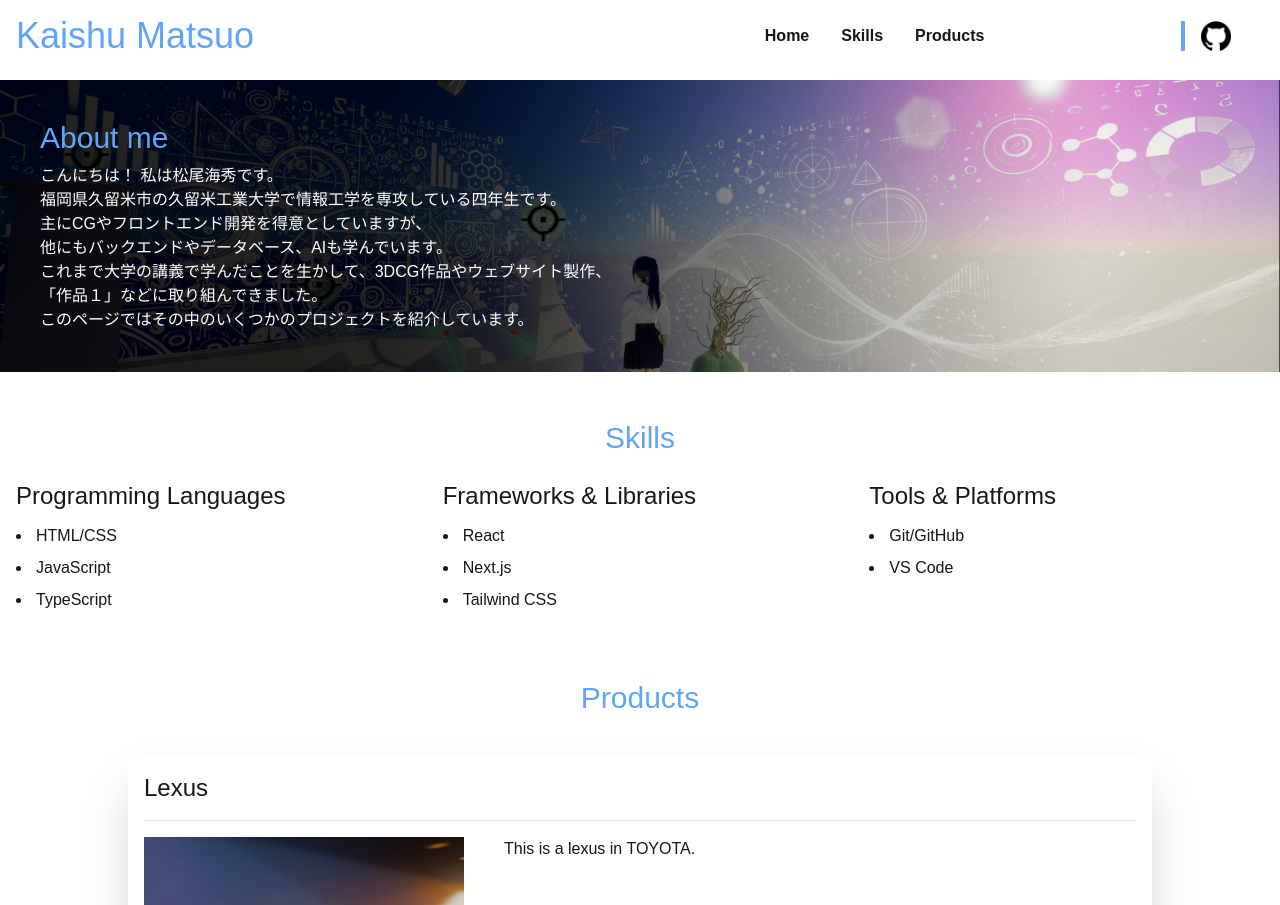
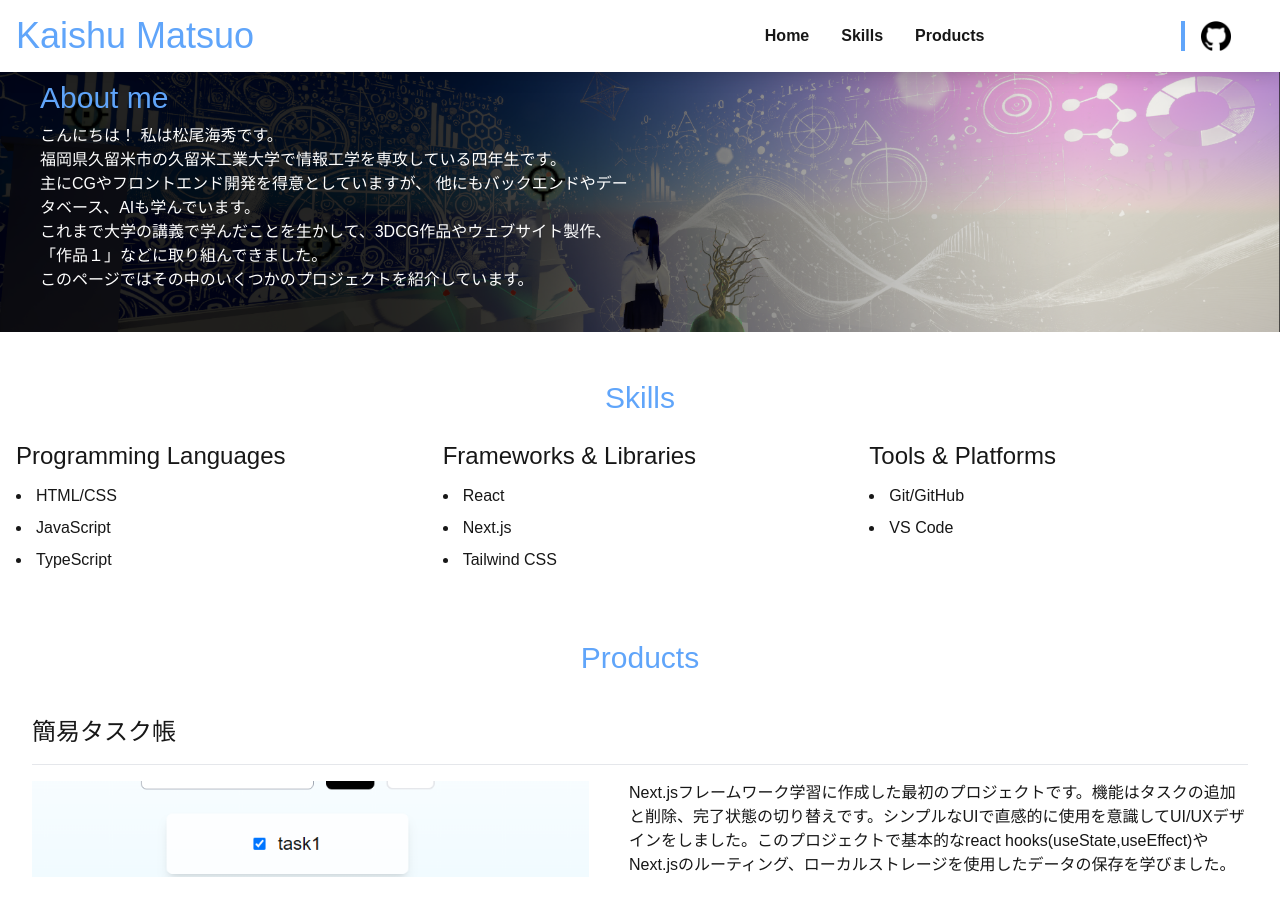
Before and after one commit to kaishu0723/engineer-portfolio-site, a Next.js app: page / in a window 1280 px wide. Shown: the top 905 px of the page. Built offline with nearby package versions, Linux system fonts and the light colour scheme.

Commit message:
fix products header

```diff
--- a/src/app/components/header.tsx
+++ b/src/app/components/header.tsx
@@ -2,7 +2,7 @@ import Image from "next/image";
 
 const header = () => {
     return (
-        <div className="bg-white p-4 fixed top-0 left-0 w-full z-50">
+        <div className="bg-white p-4 fixed top-0 left-0 w-full z-50 shadow-lg">
             <nav className="flex mx-auto container items-center">
                 <h2 className="text-4xl text-blue-400 w-3/5">Kaishu Matsuo</h2>
                 <div className="space-x-8 w-1/3">
--- a/src/app/components/introduse.tsx
+++ b/src/app/components/introduse.tsx
@@ -1,14 +1,14 @@
 const introduse = () => {
 
     return (
-        <div id="home" className="p-10 max-h-screen bg-cover bg-center bg-intro-bg1 object-cover text-white mt-20">
+        <div id="home" className="p-10 max-h-screen bg-cover bg-center bg-intro-bg1 object-cover text-white mt-10">
                 <h2 className="text-3xl pb-2 text-blue-400">About me</h2>
                 <p className="w-1/2">
                     こんにちは！ 私は松尾海秀です。<br />
                     福岡県久留米市の久留米工業大学で情報工学を専攻している四年生です。<br />
-                    主にCGやフロントエンド開発を得意としていますが、<br />
+                    主にCGやフロントエンド開発を得意としていますが、
                     他にもバックエンドやデータベース、AIも学んでいます。<br />
-                    これまで大学の講義で学んだことを生かして、3DCG作品やウェブサイト製作、<br />
+                    これまで大学の講義で学んだことを生かして、3DCG作品やウェブサイト製作、
                     「作品１」などに取り組んできました。<br />
                     このページではその中のいくつかのプロジェクトを紹介しています。
                 </p>
--- a/src/app/components/products.tsx
+++ b/src/app/components/products.tsx
@@ -4,12 +4,6 @@ import Image from "next/image";
 
 const products = () => {
     const products=[//I'll edit this
-        {
-            title:"Lexus",
-            description:"This is a lexus in TOYOTA.",
-            media:"/images/lexus_after.png",
-            link:"https://www.kurume-it.ac.jp/",
-        },
         {
             title:"簡易タスク帳",
             description:"Next.jsフレームワーク学習に作成した最初のプロジェクトです。機能はタスクの追加と削除、完了状態の切り替えです。シンプルなUIで直感的に使用を意識してUI/UXデザインをしました。このプロジェクトで基本的なreact hooks(useState,useEffect)やNext.jsのルーティング、ローカルストレージを使用したデータの保存を学びました。",
@@ -23,17 +17,19 @@ const products = () => {
             <div className="products" id="products"></div>
             {
                 products.map((product,index)=>(
-                    <a key={index} href={product.link} className="block mx-auto my-10 w-4/5 rounded-lg p-4 shadow-2xl">
+                    <a key={index} href={product.link} className="block mx-8 my-10">
                         <h3 className="text-2xl">{product.title}</h3>
                         <hr className="my-4"/>
                         <div  className="flex">
+                            <div style={{position:'relative',width:'60%'}}>
                             <Image
                                 src={product.media}
                                 alt={product.title}
-                                width={320}
-                                height={90}
+                                fill
+                                style={{objectFit:'cover'}}
                             />
-                            <p className="ml-10">{product.description}</p>
+                            </div>
+                            <p className="ml-10 w-2/3">{product.description}</p>
                         </div>
                     </a>
                 ))
--- a/src/app/page.tsx
+++ b/src/app/page.tsx
@@ -1,7 +1,3 @@
-//Memo
-//style
-//Image
-
 import Header from "./components/header";
 import Introduse from "./components/introduse";
 import Skill from "./components/skill";
```
